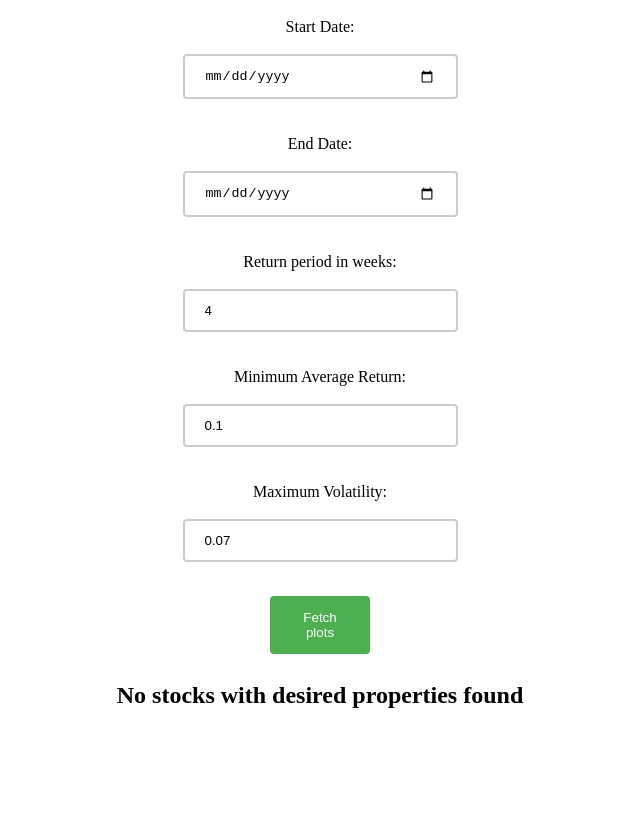
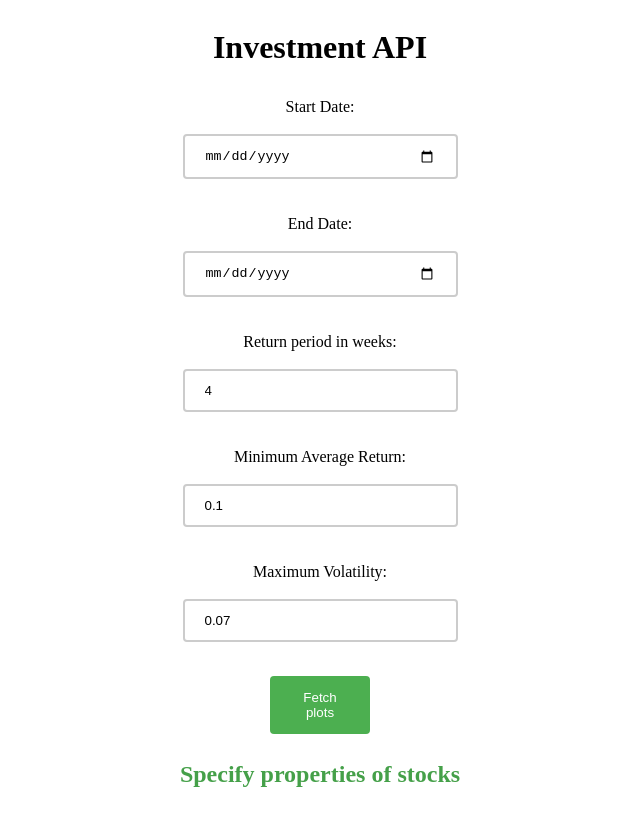
Before and after one commit to JohanMillberg/InvestmentAPI, a React (Vite) app: page / in a window 1280 px wide. Shown: the whole page, without its empty margins (320-960 px from the left). Built offline with nearby package versions, Linux system fonts and the light colour scheme.

Commit message:
minor styling changes

```diff
--- a/src/App.css
+++ b/src/App.css
@@ -9,6 +9,11 @@
   flex-direction: column;
   align-items: center;
   width: 550px;
+  text-align: center;
+}
+
+.plot-container h2 {
+  color:#45a049;
 }
 
 .results {
--- a/src/App.jsx
+++ b/src/App.jsx
@@ -7,7 +7,9 @@ import { createRoot } from "react-dom/client";
 function App() {
   return (
     <div className="App">
-      <header className="App-header"></header>
+      <header className="App-header">
+        <h1>Investment API</h1>
+      </header>
       <PlotForm />
     </div>
   );
--- a/src/components/PlotForm.jsx
+++ b/src/components/PlotForm.jsx
@@ -11,16 +11,19 @@ function PlotForm() {
     max_dev_return: 0.07,
   });
 
-  const [resultMessage, setResultMessage] = useState(
-    "Specify properties of stocks"
-  );
+  const [hasStarted, setHasStarted] = useState(false);
+
+  const [resultMessage, setResultMessage] = useState("");
 
   useEffect(() => {
-    if (!plots.length) {
+    if (!hasStarted) {
+      setResultMessage("Specify properties of stocks")
+    } else if (!plots.length && hasStarted) {
       setResultMessage("No stocks with desired properties found");
     } else {
       setResultMessage("The following stocks match the given specifications");
     }
+  // eslint-disable-next-line react-hooks/exhaustive-deps
   }, [plots]);
 
   var DEV_ENDPOINT = "http://localhost:5000/get_stocks";
@@ -36,6 +39,7 @@ function PlotForm() {
   const handleSubmit = async (event) => {
     event.preventDefault();
 
+    setHasStarted(true);
     setResultMessage("Fetching plots...");
 
     var response = await fetch(DEV_ENDPOINT, {
```
Also changed, not shown: 1 other file (tests, documents, lock files or other folders).
